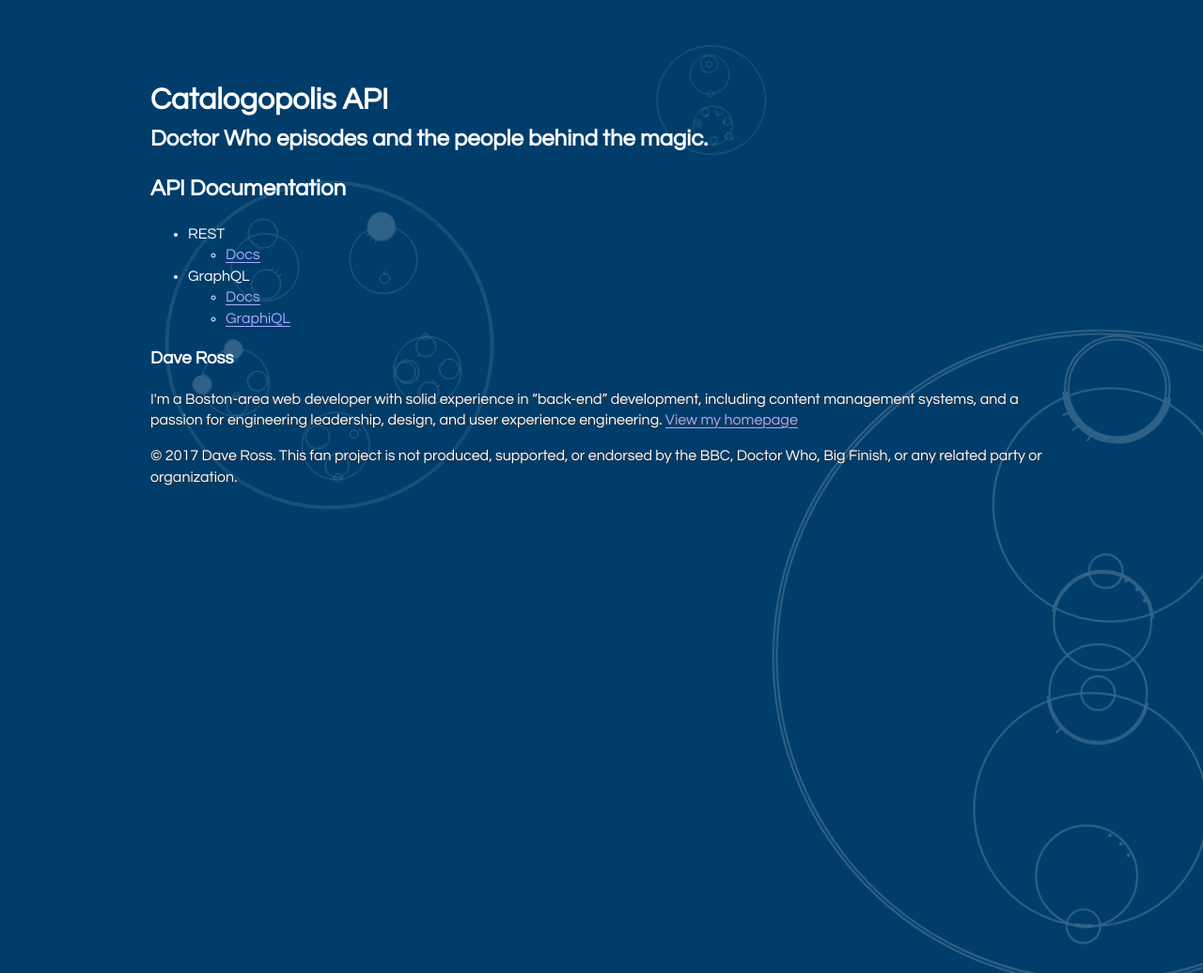
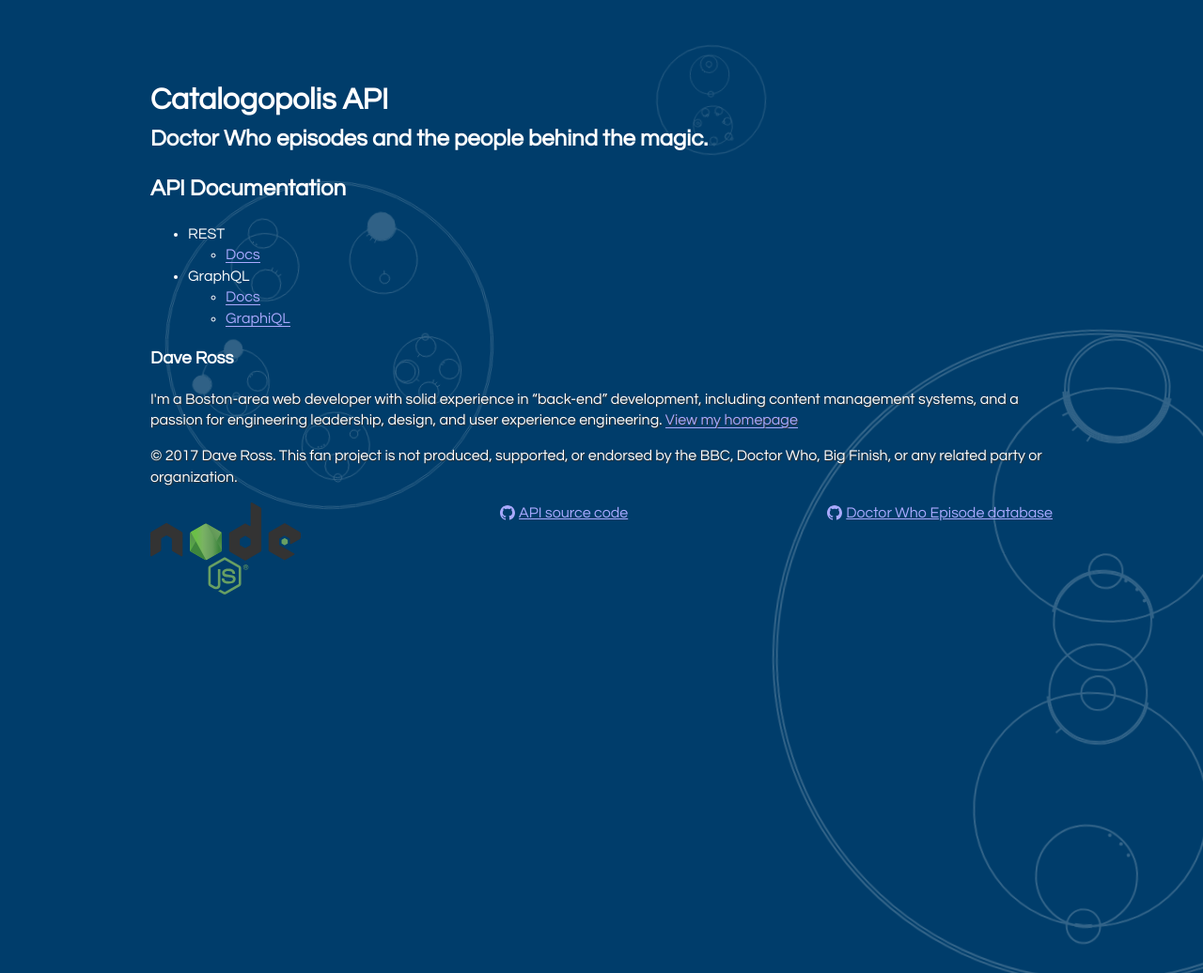
Before and after one commit to dana-ross/catalogopolis-api, a website: page docs/index.html in a window 1280 px wide. Shown: the top 1036 px of the page at 94% size. Drawn offline with Linux system fonts and the light colour scheme.

Commit message:
Logos in links in the docs footer

```diff
--- a/docs/index.html
+++ b/docs/index.html
@@ -93,6 +93,34 @@
                 transform: rotate(0deg) translateX(30px) translateY(30px);
             }
         }
+
+		#colophon {
+			display: flex;
+			justify-content: space-between;
+			align-items: flex-start;
+
+		}
+		#colophon > img {
+			max-width: 10rem;
+			display: inline-block;
+		}
+
+		#colophon a {
+			border-bottom: none;
+			text-decoration: underline;
+		}
+
+		a[href*="github.com"]:before {
+			content: "";
+			height: 1rem;
+			width: 1rem;
+			background: url(github.svg) top left no-repeat;
+			background-size: 1rem 1rem;
+			display: inline-block;
+			margin-right: .25rem;
+			position: relative;
+			top: .2rem;
+		}
     </style>
 </head>
 
@@ -132,6 +160,11 @@
     <footer>
         <p>&copy; 2017 Dave Ross. This fan project is not produced, supported, or endorsed by the BBC, Doctor Who, Big Finish,
             or any related party or organization.</p>
+		<div id="colophon">
+			<img src="Node.js_logo.svg" alt="Built with Node.js" />
+			<a href="https://github.com/daveross/catalogopolis-api">API source code</a>
+			<a href="https://github.com/daveross/doctor-who-episodes">Doctor Who Episode database</a>
+		</div>
     </footer>
 </body>
 
```
Also changed, not shown: docs/Node.js_logo.svg (added), docs/github.svg (added).
